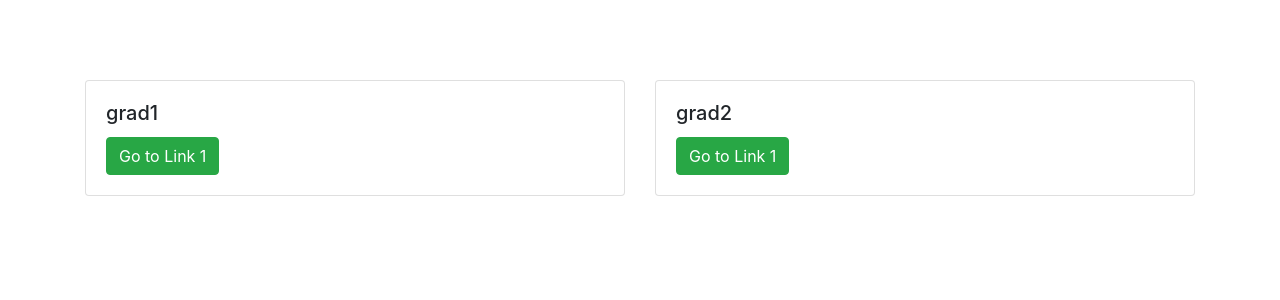
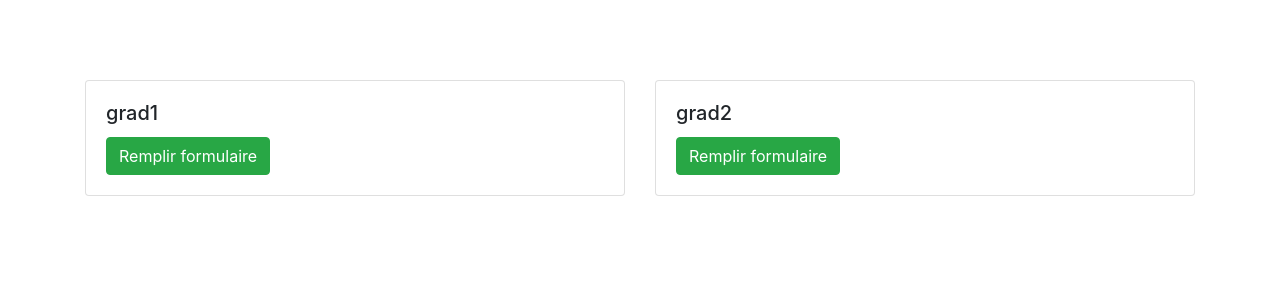
Before and after one commit to nadirchrair/Stage-Project, a Django app: page / in a window 1280 px wide. Shown: the top 300 px of the page. Run offline with Django 4.2, Linux system fonts and the light colour scheme; data comes from the database, SQL or seed files in the repository; both versions use the stored data as it was after the commit; parts of the project's set-up code (start-up, migrations or seed data) failed here and were passed over; some libraries are stand-ins or nearby versions.

Commit message:
update home go to link

```diff
--- a/myproject/Template/Home.html
+++ b/myproject/Template/Home.html
@@ -14,7 +14,7 @@
                 <div class="card">
                     <div class="card-body">
                         <h5 class="card-title">{{type}}</h5>
-                        <a href="{% url 'upload_docs' type.id %}" class="btn btn-success">Go to Link 1</a>
+                        <a href="{% url 'upload_docs' type.id %}" class="btn btn-success">Remplir formulaire</a>
                     </div>
                 </div>
             </div>
```
Also changed, not shown: myproject/Template/AdminHome.html (+7 -0 lines), myproject/db.sqlite3, 3 other files.
